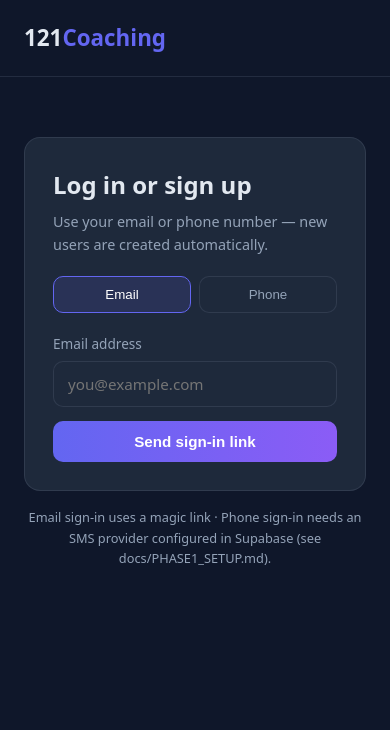
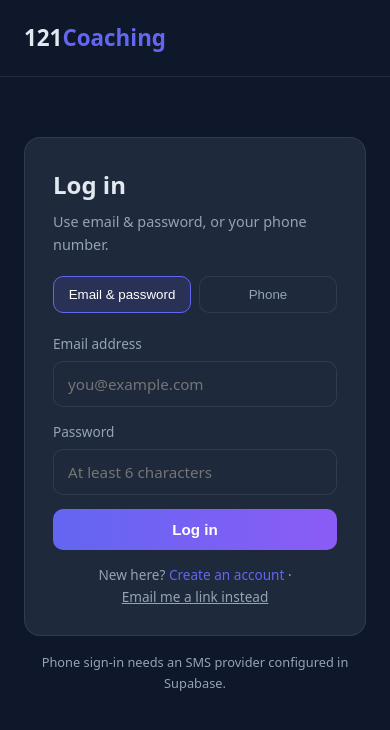
Before and after one commit to parveen8904/121classes, a Next.js app: page /login in a window 390 px wide. Shown: the top 730 px of the page. Built offline with nearby package versions, Linux system fonts and the light colour scheme; no server answers.

Commit message:
Add email+password login and signup (keep phone OTP + magic-link fallback)

```diff
--- a/app/login/login-form.tsx
+++ b/app/login/login-form.tsx
@@ -5,41 +5,61 @@ import Link from "next/link";
 import { useRouter } from "next/navigation";
 import { createClient } from "@/lib/supabase/client";
 
-type Mode = "email" | "phone";
+type Mode = "password" | "phone";
 
 export default function LoginForm() {
   const supabase = createClient();
   const router = useRouter();
 
-  const [mode, setMode] = useState<Mode>("email");
+  const [mode, setMode] = useState<Mode>("password");
+  const [signup, setSignup] = useState(false); // password tab: sign in vs create account
+
   const [email, setEmail] = useState("");
+  const [password, setPassword] = useState("");
   const [phone, setPhone] = useState("");
   const [code, setCode] = useState("");
   const [otpSent, setOtpSent] = useState(false);
+
   const [msg, setMsg] = useState<{ kind: "ok" | "err"; text: string } | null>(null);
   const [loading, setLoading] = useState(false);
 
-  function reset() {
-    setMsg(null);
-    setOtpSent(false);
-    setCode("");
+  function go() {
+    router.push("/dashboard");
+    router.refresh();
   }
 
-  async function sendEmailLink(e: React.FormEvent) {
+  async function submitPassword(e: React.FormEvent) {
     e.preventDefault();
+    setLoading(true);
+    setMsg(null);
+
+    if (signup) {
+      const { data, error } = await supabase.auth.signUp({ email, password });
+      setLoading(false);
+      if (error) return setMsg({ kind: "err", text: error.message });
+      if (data.session) return go(); // confirmation disabled → logged in immediately
+      setMsg({ kind: "ok", text: "Account created. If email confirmation is on, check your inbox; otherwise just sign in." });
+    } else {
+      const { error } = await supabase.auth.signInWithPassword({ email, password });
+      setLoading(false);
+      if (error) return setMsg({ kind: "err", text: error.message });
+      go();
+    }
+  }
+
+  async function magicLink() {
+    if (!email) return setMsg({ kind: "err", text: "Enter your email first." });
     setLoading(true);
     setMsg(null);
     const { error } = await supabase.auth.signInWithOtp({
       email,
-      options: {
-        emailRedirectTo: `${window.location.origin}/auth/callback`,
-      },
+      options: { emailRedirectTo: `${window.location.origin}/auth/callback` },
     });
     setLoading(false);
     setMsg(
       error
         ? { kind: "err", text: error.message }
-        : { kind: "ok", text: "Check your email for a sign-in link." },
+        : { kind: "ok", text: "Check your email for a one-time sign-in link." },
     );
   }
 
@@ -49,29 +69,19 @@ export default function LoginForm() {
     setMsg(null);
     const { error } = await supabase.auth.signInWithOtp({ phone });
     setLoading(false);
-    if (error) {
-      setMsg({ kind: "err", text: error.message });
-    } else {
-      setOtpSent(true);
-      setMsg({ kind: "ok", text: "We sent a 6-digit code to your phone." });
-    }
+    if (error) return setMsg({ kind: "err", text: error.message });
+    setOtpSent(true);
+    setMsg({ kind: "ok", text: "We sent a 6-digit code to your phone." });
   }
 
   async function verifyPhoneOtp(e: React.FormEvent) {
     e.preventDefault();
     setLoading(true);
     setMsg(null);
-    const { error } = await supabase.auth.verifyOtp({
-      phone,
-      token: code,
-      type: "sms",
-    });
+    const { error } = await supabase.auth.verifyOtp({ phone, token: code, type: "sms" });
     setLoading(false);
-    if (error) {
-      setMsg({ kind: "err", text: error.message });
-    } else {
-      router.push("/dashboard");
-    }
+    if (error) return setMsg({ kind: "err", text: error.message });
+    go();
   }
 
   return (
@@ -84,28 +94,24 @@ export default function LoginForm() {
 
       <section className="narrow" style={{ paddingTop: 60 }}>
         <div className="card">
-          <h1 style={{ fontSize: "1.5rem", marginBottom: 6 }}>Log in or sign up</h1>
+          <h1 style={{ fontSize: "1.5rem", marginBottom: 6 }}>
+            {mode === "password" ? (signup ? "Create your account" : "Log in") : "Log in with phone"}
+          </h1>
           <p className="muted" style={{ marginBottom: 20, fontSize: ".9rem" }}>
-            Use your email or phone number — new users are created automatically.
+            Use email &amp; password, or your phone number.
           </p>
 
           <div className="tabs">
             <button
-              className={mode === "email" ? "active" : ""}
-              onClick={() => {
-                setMode("email");
-                reset();
-              }}
+              className={mode === "password" ? "active" : ""}
+              onClick={() => { setMode("password"); setMsg(null); }}
               type="button"
             >
-              Email
+              Email &amp; password
             </button>
             <button
               className={mode === "phone" ? "active" : ""}
-              onClick={() => {
-                setMode("phone");
-                reset();
-              }}
+              onClick={() => { setMode("phone"); setMsg(null); setOtpSent(false); }}
               type="button"
             >
               Phone
@@ -114,8 +120,8 @@ export default function LoginForm() {
 
           {msg && <div className={`notice ${msg.kind}`}>{msg.text}</div>}
 
-          {mode === "email" && (
-            <form onSubmit={sendEmailLink}>
+          {mode === "password" && (
+            <form onSubmit={submitPassword}>
               <label htmlFor="email">Email address</label>
               <input
                 id="email"
@@ -125,9 +131,38 @@ export default function LoginForm() {
                 onChange={(e) => setEmail(e.target.value)}
                 placeholder="you@example.com"
               />
+              <label htmlFor="password">Password</label>
+              <input
+                id="password"
+                type="password"
+                required
+                minLength={6}
+                value={password}
+                onChange={(e) => setPassword(e.target.value)}
+                placeholder="At least 6 characters"
+              />
               <button className="btn block" disabled={loading} type="submit">
-                {loading ? "Sending…" : "Send sign-in link"}
+                {loading ? "Please wait…" : signup ? "Create account" : "Log in"}
               </button>
+
+              <p className="muted" style={{ textAlign: "center", marginTop: 14, fontSize: ".85rem" }}>
+                {signup ? "Already have an account? " : "New here? "}
+                <button
+                  type="button"
+                  onClick={() => { setSignup(!signup); setMsg(null); }}
+                  style={{ background: "none", border: 0, color: "var(--accent)", cursor: "pointer", padding: 0, font: "inherit" }}
+                >
+                  {signup ? "Log in" : "Create an account"}
+                </button>
+                {" · "}
+                <button
+                  type="button"
+                  onClick={magicLink}
+                  style={{ background: "none", border: 0, color: "var(--muted)", cursor: "pointer", padding: 0, font: "inherit", textDecoration: "underline" }}
+                >
+                  Email me a link instead
+                </button>
+              </p>
             </form>
           )}
 
@@ -167,8 +202,7 @@ export default function LoginForm() {
         </div>
 
         <p className="muted" style={{ textAlign: "center", marginTop: 16, fontSize: ".8rem" }}>
-          Email sign-in uses a magic link · Phone sign-in needs an SMS provider
-          configured in Supabase (see docs/PHASE1_SETUP.md).
+          Phone sign-in needs an SMS provider configured in Supabase.
         </p>
       </section>
     </main>
```
